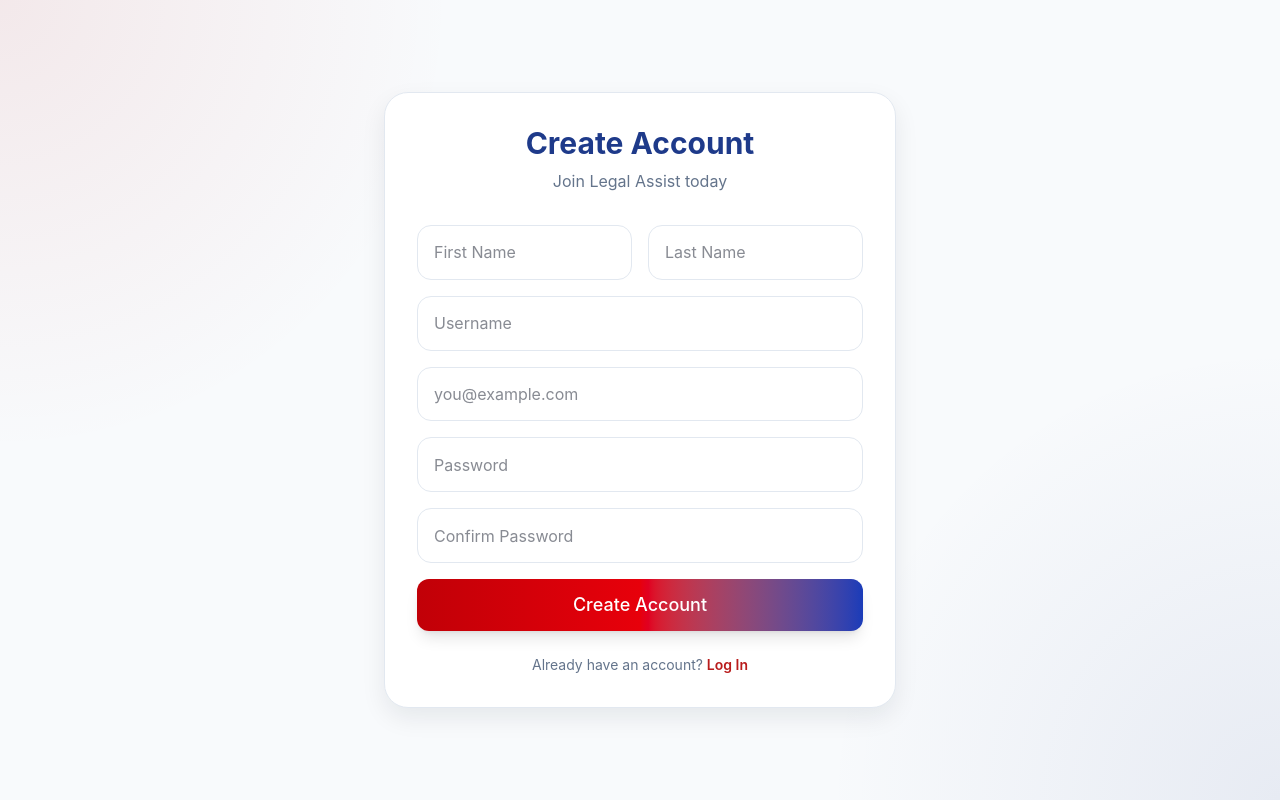
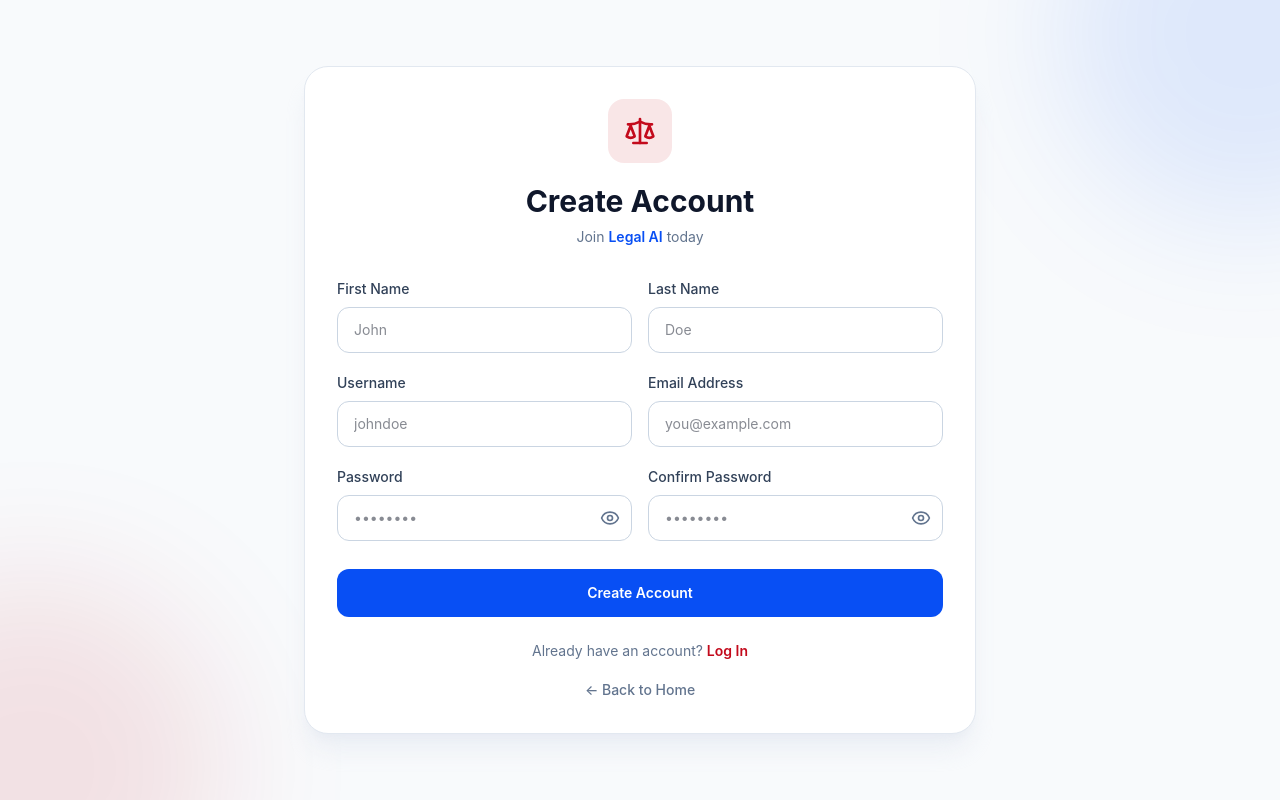
Before and after one commit to Smarikatripathi/Legal-Information-Assistance-System, a React app in the folder frontend/: page /signup in a window 1280 px wide. Built offline with nearby package versions, Linux system fonts and the light colour scheme; the HTML template or start-up script is replaced by a standard one.

Commit message:
feat: enhance signup page with improved layout, error handling, and password visibility toggle

```diff
--- a/frontend/src/index.css
+++ b/frontend/src/index.css
@@ -115,19 +115,10 @@
     box-shadow: 0 8px 20px rgba(15, 23, 42, 0.06);
   }
 
+
   .input {
-    width: 100%;
-
-    padding: 0.9rem 1rem;
-
-    border: 1px solid var(--color-border);
-
-    border-radius: 0.875rem;
-
-    background: white;
-
-    transition: 0.2s ease;
-  }
+  @apply w-full rounded-xl border border-slate-300 bg-white px-4 py-3 text-sm outline-none transition focus:border-[#084FF4] focus:ring-4 focus:ring-[#084FF4]/10;
+}
 
   .input:focus {
     outline: none;
--- a/frontend/src/pages/Signup.jsx
+++ b/frontend/src/pages/Signup.jsx
@@ -1,7 +1,8 @@
 import { useState } from "react";
 import { Link, useNavigate } from "react-router-dom";
-import Button from "../components/ui/Button";
+import { Scale, Eye, EyeOff } from "lucide-react";
 import { signup } from "../services/authService";
+import { toast } from "react-toastify";
 
 const Signup = () => {
   const navigate = useNavigate();
@@ -16,6 +17,8 @@
   });
 
   const [error, setError] = useState("");
+  const [showPassword, setShowPassword] = useState(false);
+  const [showConfirmPassword, setShowConfirmPassword] = useState(false);
 
   const handleChange = (e) => {
     setForm((prev) => ({
@@ -35,26 +38,22 @@
     }
 
     try {
-      const payload = {
+      await signup({
         first_name: form.first_name,
         last_name: form.last_name,
         username: form.username,
         email: form.email,
         password: form.password,
-      };
+      });
 
-      const data = await signup(payload);
-
-      console.log("Signup Success:", data);
-
+      toast.success("Account created successfully!");
       navigate("/dashboard");
     } catch (err) {
-      console.log(err.response?.data);
-
       const backendError =
         err.response?.data?.password?.[0] ||
         err.response?.data?.username?.[0] ||
         err.response?.data?.email?.[0] ||
+        err.response?.data?.detail ||
         "Failed to create account.";
 
       setError(backendError);
@@ -62,110 +61,214 @@
   };
 
   return (
-    <main className="min-h-screen flex items-center justify-center px-6">
-      <div className="w-full max-w-lg animate-fade-in">
-        <div className="auth-card p-8">
-          {/* Header */}
-          <div className="text-center mb-8">
-            <h1 className="text-3xl font-bold text-primary">Create Account</h1>
+    <main className="relative flex min-h-screen items-center justify-center overflow-hidden bg-slate-50 px-4 py-8 sm:py-10">
+      {/* Background */}
+      <div className="pointer-events-none absolute inset-0">
+        <div className="absolute -top-40 -right-40 h-96 w-96 rounded-full bg-[#084FF4]/10 blur-3xl" />
+        <div className="absolute -bottom-40 -left-40 h-96 w-96 rounded-full bg-[#C30A1C]/10 blur-3xl" />
+      </div>
 
-            <p className="text-muted-foreground mt-2">
-              Join Legal Assist today
+      <div className="relative w-full max-w-2xl">
+        <div className="rounded-3xl border border-slate-200 bg-white p-5 shadow-xl shadow-slate-200/60 sm:p-6 md:p-8">
+          {/* Logo */}
+          <div className="mb-8 text-center">
+            <div className="mx-auto flex h-14 w-14 items-center justify-center rounded-2xl bg-[#C30A1C]/10 sm:h-16 sm:w-16">
+              <Scale className="h-7 w-7 text-[#C30A1C] sm:h-8 sm:w-8" />
+            </div>
+
+            <h1 className="mt-5 text-2xl font-bold text-slate-900 sm:text-3xl">
+              Create Account
+            </h1>
+
+            <p className="mt-2 text-sm text-slate-500">
+              Join{" "}
+              <span className="font-semibold text-[#084FF4]">Legal AI</span>{" "}
+              today
             </p>
           </div>
 
           {/* Error */}
           {error && (
-            <div className="mb-4 rounded-xl border border-red-500/20 bg-red-500/10 p-3 text-sm text-red-400">
+            <div className="mb-5 rounded-xl border border-red-200 bg-red-50 px-4 py-3 text-sm text-red-700">
               {error}
             </div>
           )}
 
           {/* Form */}
-          <form onSubmit={handleSubmit} className="space-y-4">
-            <div className="grid grid-cols-2 gap-4">
+          <form onSubmit={handleSubmit} className="space-y-4 sm:space-y-5">
+            {/* First + Last */}
+            <div className="grid grid-cols-1 gap-4 sm:grid-cols-2">
+              <div>
+                <label className="mb-2 block text-sm font-medium text-slate-700">
+                  First Name
+                </label>
+
                 <input
                   type="text"
                   name="first_name"
-                placeholder="First Name"
                   value={form.first_name}
                   onChange={handleChange}
                   className="input"
+                  placeholder="John"
                 />
+              </div>
+
+              <div>
+                <label className="mb-2 block text-sm font-medium text-slate-700">
+                  Last Name
+                </label>
 
                 <input
                   type="text"
                   name="last_name"
-                placeholder="Last Name"
                   value={form.last_name}
                   onChange={handleChange}
                   className="input"
+                  placeholder="Doe"
                 />
               </div>
+            </div>
+
+            {/* Username + Email */}
+            <div className="grid grid-cols-1 gap-4 sm:grid-cols-2">
+              <div>
+                <label className="mb-2 block text-sm font-medium text-slate-700">
+                  Username
+                </label>
 
                 <input
                   type="text"
                   name="username"
-              autoComplete="off"
-              placeholder="Username"
                   value={form.username}
                   onChange={handleChange}
                   className="input"
+                  placeholder="johndoe"
                   required
                 />
+              </div>
+
+              <div>
+                <label className="mb-2 block text-sm font-medium text-slate-700">
+                  Email Address
+                </label>
 
                 <input
                   type="email"
                   name="email"
-              placeholder="you@example.com"
                   value={form.email}
                   onChange={handleChange}
                   className="input"
+                  placeholder="you@example.com"
                   required
                 />
+              </div>
+            </div>
 
+            {/* Password + Confirm */}
+            <div className="grid grid-cols-1 gap-4 sm:grid-cols-2">
+              <div>
+                <label className="mb-2 block text-sm font-medium text-slate-700">
+                  Password
+                </label>
+
+                <div className="relative">
                   <input
-              type="password"
+                    type={showPassword ? "text" : "password"}
                     name="password"
-              placeholder="Password"
                     value={form.password}
                     onChange={handleChange}
-              className="input"
+                    className="input pr-12"
+                    placeholder="••••••••"
                     minLength={8}
                     required
                   />
 
+                  <button
+                    type="button"
+                    onClick={() => setShowPassword(!showPassword)}
+                    className="absolute inset-y-0 right-3 flex items-center text-slate-500 hover:text-[#084FF4]"
+                  >
+                    {showPassword ? <EyeOff size={20} /> : <Eye size={20} />}
+                  </button>
+                </div>
+              </div>
+
+              <div>
+                <label className="mb-2 block text-sm font-medium text-slate-700">
+                  Confirm Password
+                </label>
+
+                <div className="relative">
                   <input
-              type="password"
+                    type={showConfirmPassword ? "text" : "password"}
                     name="confirmPassword"
-              placeholder="Confirm Password"
                     value={form.confirmPassword}
                     onChange={handleChange}
-              className="input"
+                    className="input pr-12"
+                    placeholder="••••••••"
                     minLength={8}
                     required
                   />
 
-            <Button
+                  <button
+                    type="button"
+                    onClick={() => setShowConfirmPassword(!showConfirmPassword)}
+                    className="absolute inset-y-0 right-3 flex items-center text-slate-500 hover:text-[#084FF4]"
+                  >
+                    {showConfirmPassword ? (
+                      <EyeOff size={20} />
+                    ) : (
+                      <Eye size={20} />
+                    )}
+                  </button>
+                </div>
+              </div>
+            </div>
+
+            {/* Button */}
+            <button
               type="submit"
-              variant="gradient"
-              size="lg"
-              className="w-full"
+              className="
+                mt-2
+                w-full
+                rounded-xl
+                bg-[#084FF4]
+                py-3
+                sm:py-3.5
+                text-sm
+                font-semibold
+                text-white
+                transition-all
+                duration-300
+                hover:bg-[#063fd1]
+                hover:shadow-lg
+                hover:shadow-[#084FF4]/20
+                active:scale-95
+              "
             >
               Create Account
-            </Button>
+            </button>
           </form>
 
           {/* Footer */}
-          <p className="text-center text-sm text-muted-foreground mt-6">
+          <p className="mt-6 text-center text-sm text-slate-500">
             Already have an account?{" "}
             <Link
               to="/login"
-              className="text-accent font-semibold hover:underline"
+              className="font-semibold text-[#C30A1C] hover:underline"
             >
               Log In
             </Link>
           </p>
+
+          <div className="mt-4 text-center">
+            <Link
+              to="/"
+              className="text-sm font-medium text-slate-500 transition hover:text-[#084FF4]"
+            >
+              ← Back to Home
+            </Link>
+          </div>
         </div>
       </div>
     </main>
```
Lines whose indentation alone changed are shown as unchanged.
